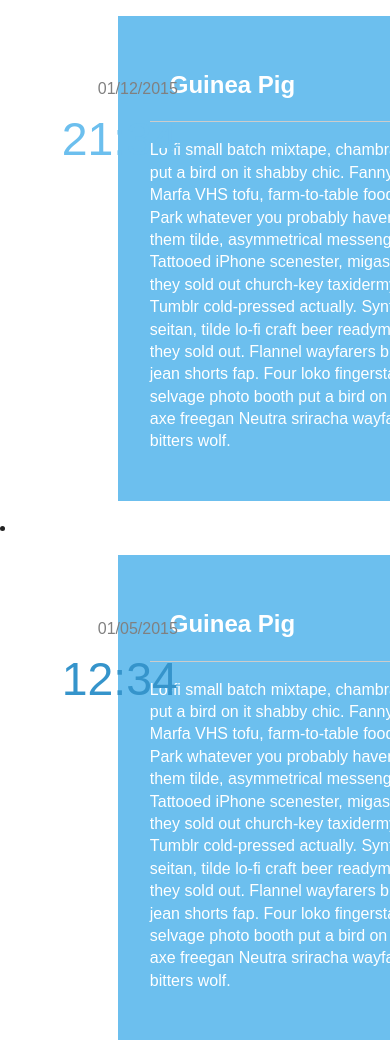
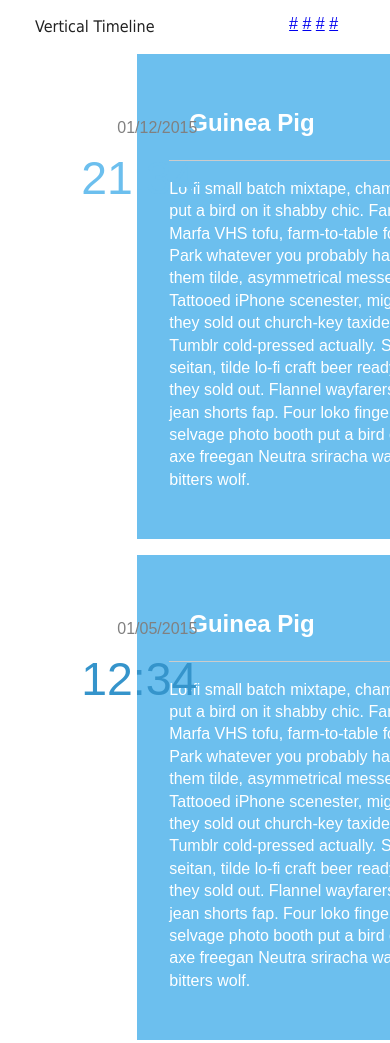
Before and after one commit to chrispruitt/TIY--Assignments, a plain HTML site: page pub/index.html in a window 390 px wide. Shown: the top 1043 px of the page. Drawn offline with Linux system fonts and the light colour scheme.

Commit message:
css is not very friendly, but Its time to work on the responsive stuff

```diff
--- a/pub/css/main.css
+++ b/pub/css/main.css
@@ -62,14 +62,26 @@ textarea {
    ========================================================================== */
 
 .header {
-
+    width: 90%;
+    margin: 0 auto;
+    padding-left: 8%;
 }
 
+.title {
+    font-family: tahoma;
+    float: left;
+}
 
+.nav-logos {
+    float: right;
+    padding-right: 3em;
+    padding-top: 0.8em;
+}
 
 .container {
     width: 90%;
     clear: both;
+    margin: auto;
 }
 
 ul li{
@@ -138,7 +150,9 @@ h2 {
     margin-left: 20px;
 }
 
-
+/*.container div .general-post:nth-child(even) {*/
+/*    background-color: #3594cb;*/
+/*}*/
 
 
 
--- a/pub/index.html
+++ b/pub/index.html
@@ -21,12 +21,14 @@
         <![endif]-->
 
     <header class="header">
-        <div>
-
+        <div class="title">
+            <p>Vertical Timeline</p>
         </div>
-        <div>
-
-
+        <div class="nav-logos">
+            <a href="#">#</a>
+            <a href="#">#</a>
+            <a href="#">#</a>
+            <a href="#">#</a>
         </div>
 
 
@@ -46,10 +48,12 @@
                      <hr>
                      <p>Lo-fi small batch mixtape, chambray Bushwick put a bird on it shabby chic. Fanny pack heirloom Marfa VHS tofu, farm-to-table food truck. Echo Park whatever you probably haven't heard of them tilde, asymmetrical messenger bag selfies. Tattooed iPhone scenester, migas blog before they sold out church-key taxidermy distillery Tumblr cold-pressed actually. Synth Pinterest seitan, tilde lo-fi craft beer readymade before they sold out. Flannel wayfarers blog skateboard jean shorts fap. Four loko fingerstache Tumblr, selvage photo booth put a bird on it +1 fashion axe freegan Neutra sriracha wayfarers aesthetic bitters wolf.</p>
                  </div>
+
+             </li>
+            </ul>
         </div>
-             </li>
-             <li></li>
-         </ul>
+
+
 
 
 
@@ -68,7 +72,7 @@
                  </div>
 
              </li>
-             <li></li>
+
          </ul>
 
         </div>
@@ -89,7 +93,7 @@
                      </div>
 
                  </li>
-                 <li></li>
+
              </ul>
 
         </div>
```
